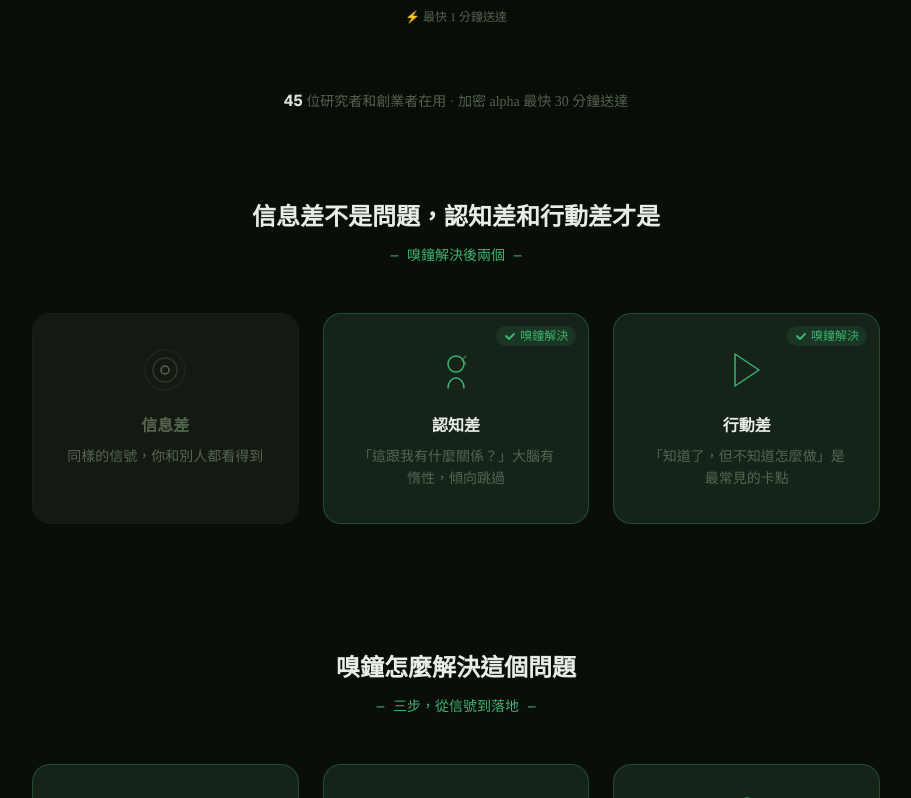
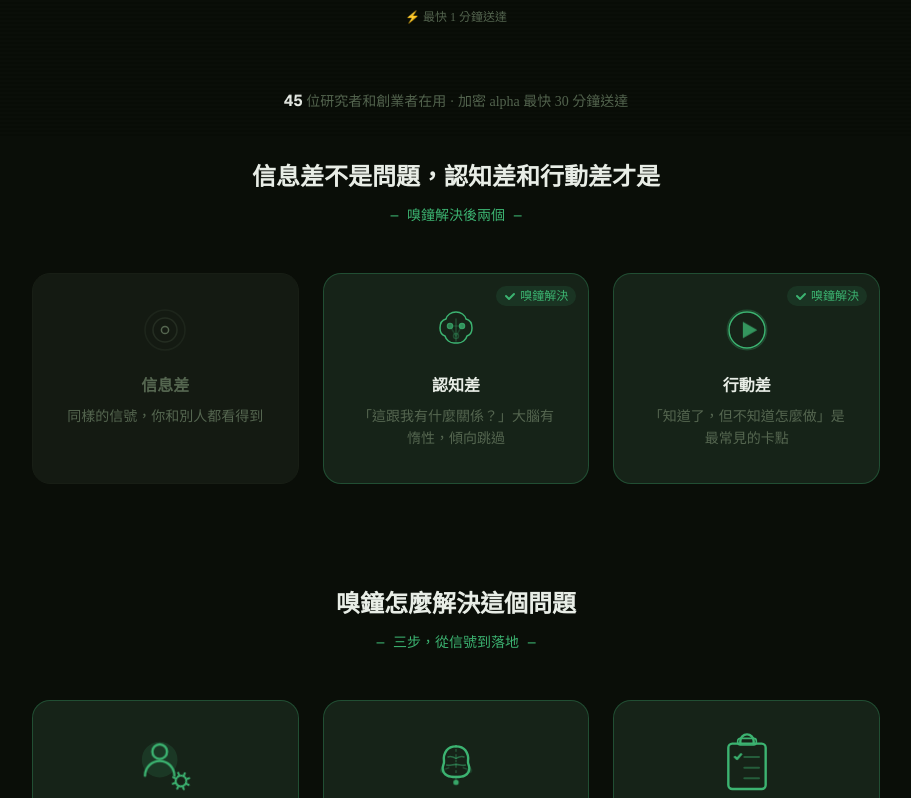
Before and after one commit to benjaminyanjd/flywheel-web, a Next.js app: page / in a window 1280 px wide. Shown: the part 662-1460 px from the top of the page, without its empty margins (184-1095 px from the left). Built offline with nearby package versions, Linux system fonts and the light colour scheme; no server answers; the database is empty.

Commit message:
fix: 問題診斷區塊間距縮小 + 動態 SVG 圖標（脈衝/神經閃爍/播放環）

```diff
--- a/components/landing-content.tsx
+++ b/components/landing-content.tsx
@@ -7,6 +7,7 @@ import { FlywheelLogo } from "@/components/flywheel-logo"
 import { useT } from "@/lib/i18n"
 import { LangToggle } from "@/components/lang-toggle"
 import { ProfileGearIcon, BrainNeuralIcon, ClipboardCheckIcon } from "@/components/solution-icons"
+import { InfoGapIcon, CognitionGapIcon, ActionGapIcon } from "@/components/problem-icons"
 
 function FAQItem({ q, a }: { q: string; a: string }) {
   const [open, setOpen] = useState(false)
@@ -202,7 +203,7 @@ export default function LandingContent({ userCount, waitlistCount, quotaTotal }:
       </div>
 
       {/* ── Problem Diagnosis: Three Gaps ── */}
-      <section className="max-w-4xl mx-auto px-6 py-16">
+      <section className="max-w-4xl mx-auto px-6 pt-6 pb-10">
         <h2 className="text-2xl font-bold text-center mb-3" style={{ color: "var(--text-primary)" }}>
           {t("landing_problem_title")}
         </h2>
@@ -215,35 +216,19 @@ export default function LandingContent({ userCount, waitlistCount, quotaTotal }:
               label: t("landing_problem_info"),
               desc: t("landing_problem_info_desc"),
               solved: false,
-              icon: (
-                <svg width="48" height="48" viewBox="0 0 48 48" fill="none" stroke="currentColor" strokeWidth="1.5" strokeLinecap="round" strokeLinejoin="round">
-                  <circle cx="24" cy="24" r="4" />
-                  <circle cx="24" cy="24" r="12" opacity="0.4" />
-                  <circle cx="24" cy="24" r="20" opacity="0.15" />
-                </svg>
-              ),
+              icon: <InfoGapIcon />,
             },
             {
               label: t("landing_problem_cognition"),
               desc: t("landing_problem_cognition_desc"),
               solved: true,
-              icon: (
-                <svg width="48" height="48" viewBox="0 0 48 48" fill="none" stroke="currentColor" strokeWidth="1.5" strokeLinecap="round" strokeLinejoin="round">
-                  <circle cx="24" cy="18" r="8" />
-                  <path d="M16 42c0-6 4-10 8-10s8 4 8 10" />
-                  <path d="M30 14l4-4m-4 4l4 4" opacity="0.6" />
-                </svg>
-              ),
+              icon: <CognitionGapIcon />,
             },
             {
               label: t("landing_problem_action"),
               desc: t("landing_problem_action_desc"),
               solved: true,
-              icon: (
-                <svg width="48" height="48" viewBox="0 0 48 48" fill="none" stroke="currentColor" strokeWidth="1.5" strokeLinecap="round" strokeLinejoin="round">
-                  <path d="M12 8l24 16-24 16V8z" />
-                </svg>
-              ),
+              icon: <ActionGapIcon />,
             },
           ].map((item) => (
             <div
--- /dev/null
+++ b/components/problem-icons.tsx
@@ -0,0 +1,66 @@
+"use client"
+import { useId } from "react"
+
+function esc(s: string) {
+  return s.replace(/:/g, "\\:")
+}
+
+// ── Info Gap: pulsing concentric circles (radar style) ──
+export function InfoGapIcon() {
+  const id = esc(useId())
+  return (
+    <svg width="48" height="48" viewBox="0 0 48 48" fill="none" stroke="currentColor" strokeWidth="1.5" strokeLinecap="round" strokeLinejoin="round">
+      <style>{`
+        @keyframes ${id}-pulse1 { 0%,100% { opacity:0.12; } 50% { opacity:0.3; } }
+        @keyframes ${id}-pulse2 { 0%,100% { opacity:0.25; } 50% { opacity:0.5; } }
+        @keyframes ${id}-dot { 0%,100% { r:3; } 50% { r:4.5; } }
+      `}</style>
+      <circle cx="24" cy="24" r="20" style={{ animation: `${id}-pulse1 3s ease-in-out infinite` }} />
+      <circle cx="24" cy="24" r="12" style={{ animation: `${id}-pulse2 3s ease-in-out infinite 0.3s` }} />
+      <circle cx="24" cy="24" r="4" style={{ animation: `${id}-dot 2s ease-in-out infinite` }} />
+    </svg>
+  )
+}
+
+// ── Cognition Gap: brain with sparking neurons ──
+export function CognitionGapIcon() {
+  const id = esc(useId())
+  return (
+    <svg width="48" height="48" viewBox="0 0 48 48" fill="none" stroke="currentColor" strokeWidth="1.5" strokeLinecap="round" strokeLinejoin="round">
+      <style>{`
+        @keyframes ${id}-n1 { 0%,100% { opacity:0.3; fill:transparent; } 50% { opacity:1; fill:currentColor; } }
+        @keyframes ${id}-n2 { 0%,100% { opacity:0.3; fill:transparent; } 50% { opacity:1; fill:currentColor; } }
+        @keyframes ${id}-n3 { 0%,100% { opacity:0.3; fill:transparent; } 50% { opacity:1; fill:currentColor; } }
+        @keyframes ${id}-zap { 0%,70%,100% { opacity:0; } 75%,95% { opacity:1; } }
+      `}</style>
+      {/* Brain outline */}
+      <path d="M24 6c-5 0-9 3-10 7-4 1-6 5-6 9s2 7 5 8c1 4 5 7 9 7h4c4 0 8-3 9-7 3-1 5-4 5-8s-2-8-6-9c-1-4-5-7-10-7z" fill="none" />
+      <path d="M24 13v22" opacity="0.3" />
+      <circle cx="18" cy="20" r="2.5" style={{ animation: `${id}-n1 2.4s ease-in-out infinite` }} />
+      <circle cx="30" cy="20" r="2.5" style={{ animation: `${id}-n2 2.4s ease-in-out infinite 0.8s` }} />
+      <circle cx="24" cy="30" r="2.5" style={{ animation: `${id}-n3 2.4s ease-in-out infinite 1.6s` }} />
+      <line x1="18" y1="20" x2="30" y2="20" opacity="0.2" />
+      <line x1="18" y1="20" x2="24" y2="30" opacity="0.2" />
+      <line x1="30" y1="20" x2="24" y2="30" opacity="0.2" />
+      <path d="M33 10l-3 5h4l-3 5" strokeWidth="2" style={{ animation: `${id}-zap 3s ease-in-out infinite` }} />
+    </svg>
+  )
+}
+
+// ── Action Gap: play button with pulse ring ──
+export function ActionGapIcon() {
+  const id = esc(useId())
+  return (
+    <svg width="48" height="48" viewBox="0 0 48 48" fill="none" stroke="currentColor" strokeWidth="1.5" strokeLinecap="round" strokeLinejoin="round">
+      <style>{`
+        @keyframes ${id}-ring { 0% { r:18; opacity:0.4; } 100% { r:23; opacity:0; } }
+        @keyframes ${id}-play { 0%,100% { transform:scale(1); } 50% { transform:scale(1.08); } }
+      `}</style>
+      <circle cx="24" cy="24" r="18" style={{ animation: `${id}-ring 2s ease-out infinite` }} fill="none" />
+      <circle cx="24" cy="24" r="18" fill="none" />
+      <g style={{ transformOrigin: "24px 24px", animation: `${id}-play 2s ease-in-out infinite` }}>
+        <polygon points="20,16 34,24 20,32" fill="currentColor" stroke="none" opacity="0.8" />
+      </g>
+    </svg>
+  )
+}
```
